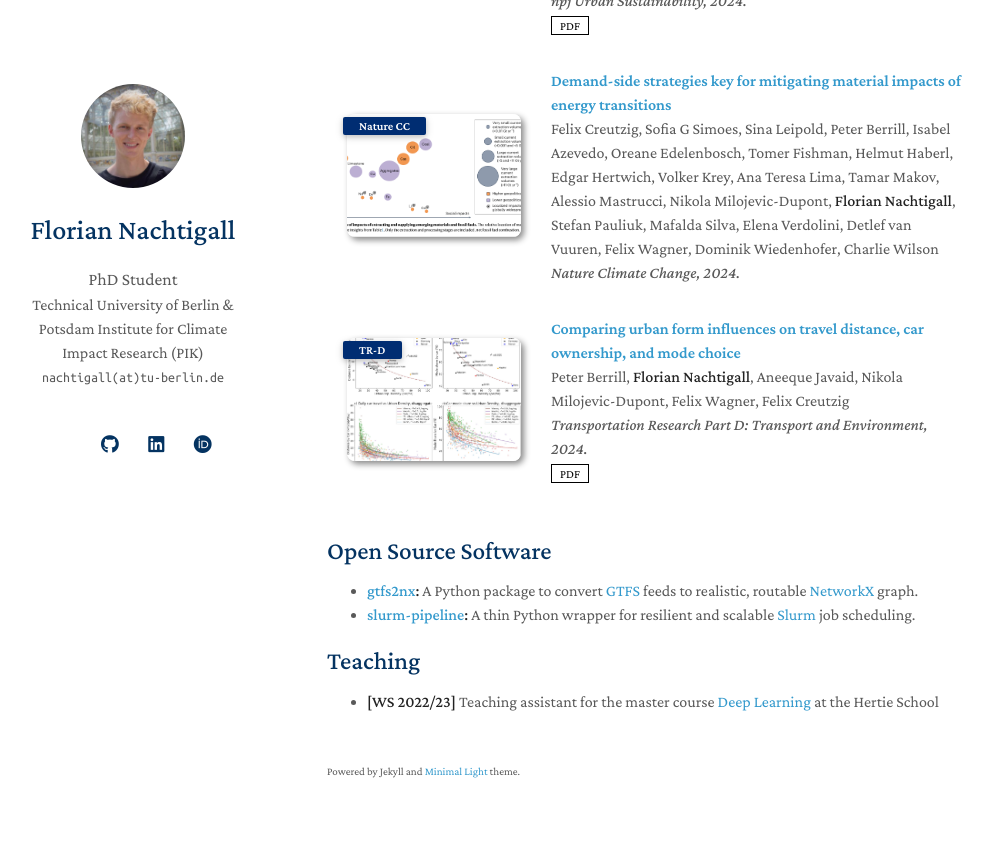
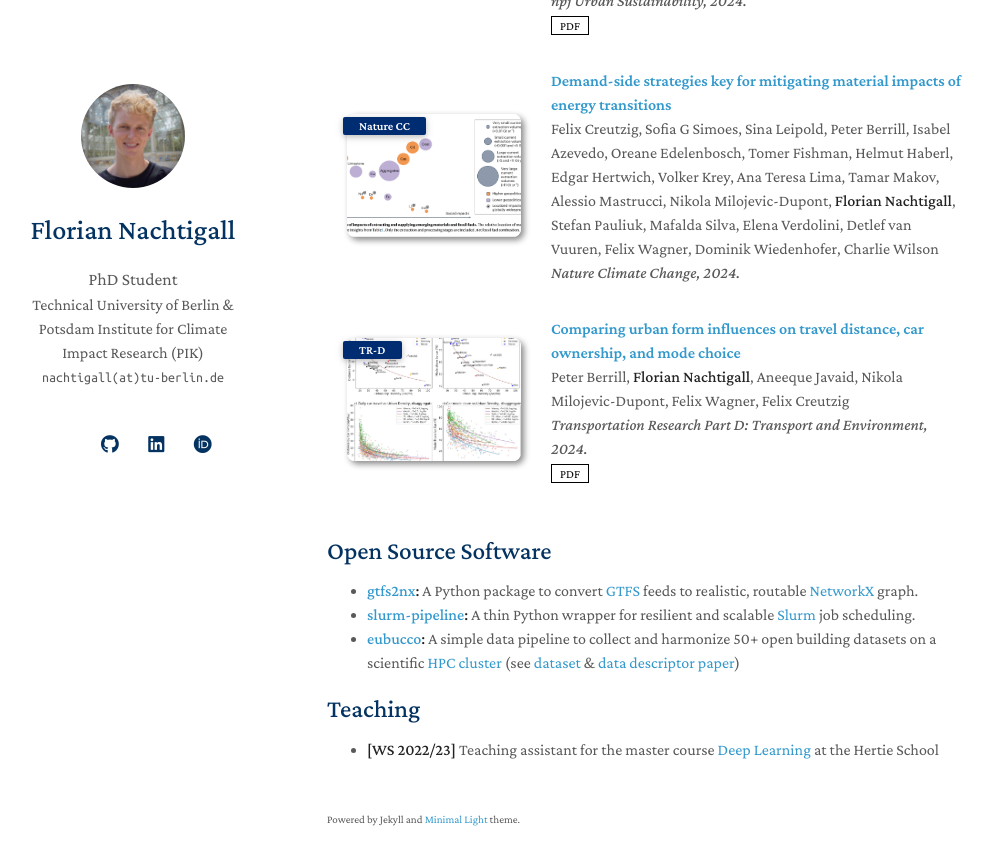
Before and after one commit to FlorianNachtigall/floriannachtigall.github.io, a Jekyll site: the page built from index.md, in a window 1280 px wide and 900 px high, scrolled down 1692 px. Shown: the top 865 px of the window, without its empty margins (143-1136 px from the left). Built offline with Jekyll 4.4.1, drawn with Linux system fonts in a browser that asks for light colours; nearby versions of some CDN libraries; a style sheet for code colours, icons or effects is not loaded; our own code applies the rules of GitHub Pages for plain Markdown files.

Commit message:
Add eubucco to OSS section

```diff
--- a/index.md
+++ b/index.md
@@ -30,6 +30,7 @@ I am supervised by [Prof. Dr. Felix Creutzig](https://www.mcc-berlin.net/en/abou
 
 - **[gtfs2nx](https://github.com/ai4up/gtfs2nx):** A Python package to convert [GTFS](https://developers.google.com/transit/gtfs/) feeds to realistic, routable [NetworkX](https://github.com/networkx/networkx) graph.
 - **[slurm-pipeline](https://github.com/ai4up/slurm-pipeline):** A thin Python wrapper for resilient and scalable [Slurm](https://slurm.schedmd.com/documentation.html) job scheduling.
+- **[eubucco](https://github.com/ai4up/eubucco):** A simple data pipeline to collect and harmonize 50+ open building datasets on a scientific [HPC cluster](https://www.pik-potsdam.de/en/institute/about/it-services/hpc) (see [dataset](https://eubucco.com/data) & [data descriptor paper](https://www.nature.com/articles/s41597-023-02040-2))
 
 
 ## Teaching
```
